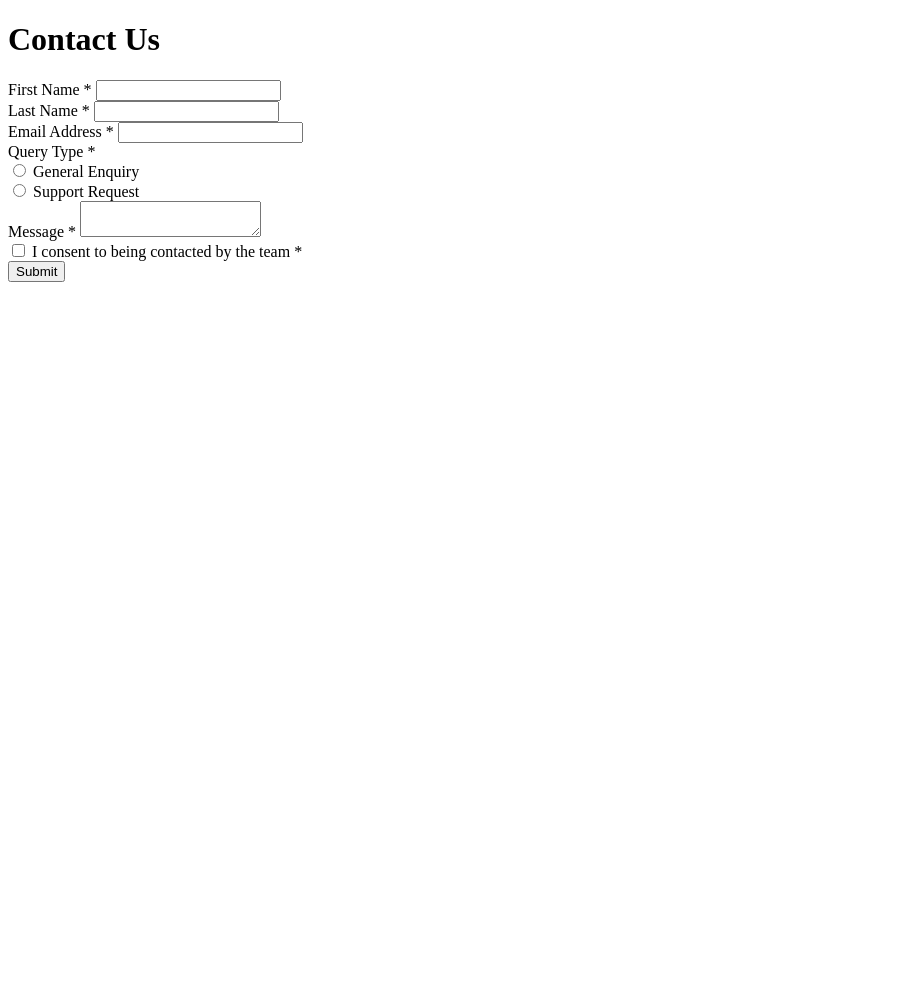
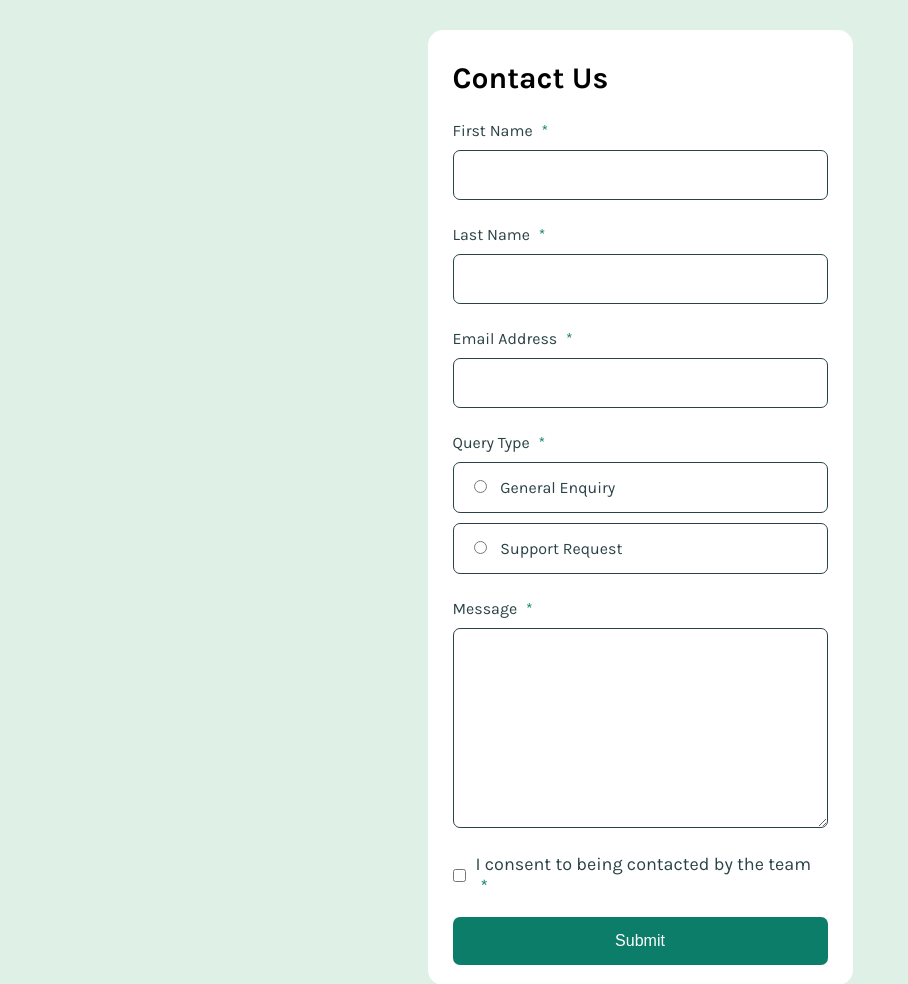
Before and after one commit to ronitzdev/contact-form, a plain HTML site: page index.html in a window 1280 px wide. Shown: the top 984 px of the page, without its empty margins (0-908 px from the left). Before the commit the page ends 800 px from the top, so only its background shows below. Drawn offline with Linux system fonts and the light colour scheme.

Commit message:
Feat: basic form

```diff
--- a/index.html
+++ b/index.html
@@ -43,16 +43,15 @@
           </div>
         </div>
         <div class="form-block">
-          <label id="label-query">Query Type <span>*</span></label>
+          <label for="query-type1" id="label--pad-bottom">Query Type <span>*</span></label>
           <div class="block-items">
-            <div class="item-option">
-              <input type="radio" name="query-type" id="query-type1" value="general-enquiry" required/>
-              <label for="query-type1">General Enquiry</label>
-            </div>
-            <div class="item-option">
-              <input type="radio" name="query-type" id="query-type2" value="support-request" required/>
-              <label for="query-type2">Support Request</label>
-            </div>
+              <label class="option" for="query-type1"><input type="radio" name="query-type" id="query-type1" value="general-enquiry" required/>
+                General Enquiry
+              </label>
+              <label class="option" for="query-type2">
+                <input type="radio" name="query-type" id="query-type2" value="support-request" required/>
+                Support Request
+              </label>
           </div>
         </div>
         <div class="form-block form-block--message">
--- a/scss/main.scss
+++ b/scss/main.scss
@@ -0,0 +1,152 @@
+//Primary
+$green-200: hsl(148, 38%, 91%); //lighter
+$green-600: hsl(169, 82%, 27%); //medium
+$red: hsl(0, 66%, 54%);
+//Neutral
+$white: hsl(0, 0%, 100%);
+$grey-500: hsl(186, 15%, 59%); //medium
+$grey-900: hsl(187, 24%, 22%); //darker
+//Weights
+$weight1: 400;
+$weight2: 700;
+//reset
+* {
+  position: relative;
+  min-width: 0;
+  padding: 0;
+  margin: 0;
+  box-sizing: border-box;
+}
+
+html {
+  font-size: 62.5%;
+}
+
+html,
+body {
+  min-height: 100dvh;
+}
+//all label
+label {
+  font-size: 1.6rem;
+  color: $grey-900;
+  span {
+    color: $green-600;
+    margin-left: 5px;
+  }
+}
+//body
+body {
+  font-family: "Karla", sans-serif;
+  font-optical-sizing: auto;
+  font-style: normal;
+  background-color: $green-200;
+  display: flex;
+  justify-content: center;
+  min-width: 320px;
+}
+//card
+.main-container {
+  width: 100%;
+  min-width: 345px;
+  max-width: 425px;
+  padding: 20px 25px;
+  margin: 30px 15px;
+  background-color: $white;
+  border-radius: 15px;
+  h1 {
+    font-size: 3rem;
+    margin-top: 10px;
+    padding-bottom: 25px;
+  }
+}
+//form
+.form-block {
+  padding-bottom: 25px;
+  .block-item {
+    display: flex;
+    flex-direction: column;
+    gap: 10px;
+    input {
+      padding: 15px 20px;
+      border-radius: 7px;
+      border: none;
+      border: 1px solid $grey-900;
+      font-size: 1.6rem;
+    }
+  }
+  .block-item--pad-bottom {
+    padding-bottom: 25px;
+  }
+  #label--pad-bottom {
+    padding-bottom: 10px;
+  }
+  //options container
+  .block-items {
+    display: flex;
+    flex-direction: column;
+    gap: 10px;
+    margin-top: 10px;
+    //label
+    .option {
+      border: 1px solid $grey-900;
+      border-radius: 7px;
+      padding: 15px 20px;
+      input {
+        margin-right: 10px;
+      }
+    }
+  }
+}
+//effect select
+form {
+  & .option {
+    padding: 10px 20px;
+    &:has([type="radio"]:checked) {
+      border-color: $green-600;
+      background-color: $green-200;
+    }
+  }
+}
+//message
+.form-block--message {
+  display: flex;
+  flex-direction: column;
+  textarea {
+    padding: 15px 20px;
+    margin-top: 10px;
+    height: 200px;
+    border-radius: 7px;
+    border: none;
+    border: 1px solid $grey-900;
+    font-size: 1.6rem;
+  }
+}
+//terms
+.check-terms {
+  display: flex;
+  align-items: center;
+  label {
+    color: $grey-900;
+    margin-left: 10px;
+    font-size: 1.8rem;
+    cursor: pointer;
+  }
+}
+// button
+button {
+  display: block;
+  width: 100%;
+  padding: 15px 20px;
+  margin-top: 20px;
+  //border: 1px solid $green-600;
+  border-radius: 7px;
+  background-color: $green-600;
+  color: $white;
+  font-size: 1.6rem;
+  border: none;
+}
+button:hover {
+  background-color: $grey-500;
+}
+//focus
```
Also changed, not shown: css/main.css, 1 other file.
